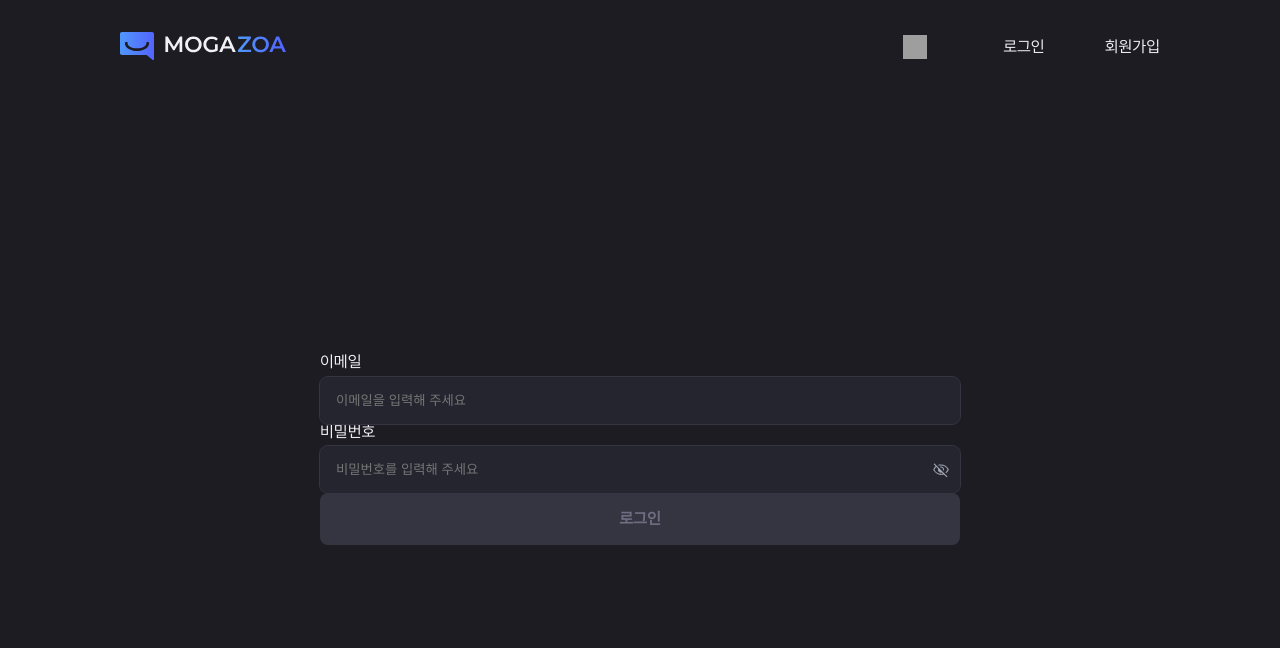
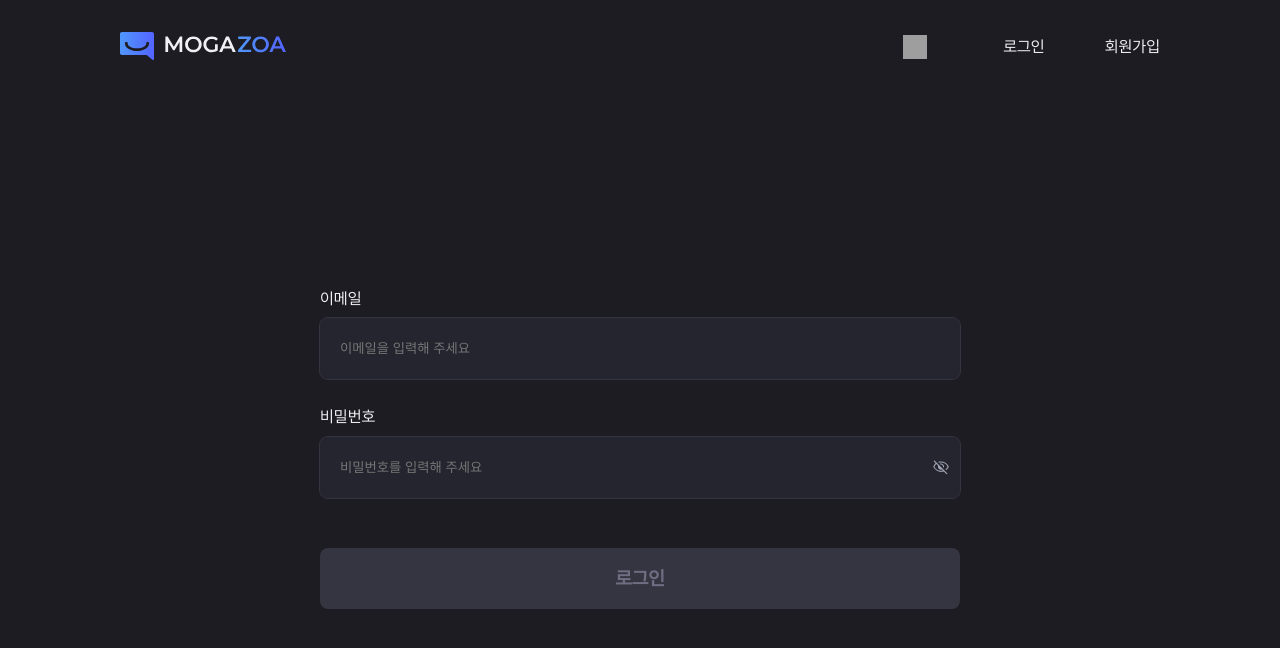
Before and after one commit to yeeZinu/mogazoa, a Next.js app: page /signin in a window 1280 px wide. Shown: the top 648 px of the page. Built offline with nearby package versions, Linux system fonts and the light colour scheme; no server answers; grey boxes are pictures that could not be loaded.

Commit message:
design: signInForm 스타일 적용(#34)

```diff
--- a/src/app/(auth)/signin/_components/SignInForm.module.scss
+++ b/src/app/(auth)/signin/_components/SignInForm.module.scss
@@ -1,9 +1,38 @@
+@import "@/styles/_index";
+@import "@/styles/_media";
+
 .container {
   display: flex;
   flex-direction: column;
+  gap: 50px;
   width: 100%;
+
+  .inputBox {
+    display: flex;
+    flex-direction: column;
+    gap: 30px;
+
+    label {
+      margin-bottom: 5px;
+    }
+
+    input {
+      padding: 23px 20px;
+
+      @include respond-to(tablet) {
+        padding: 20px;
+      }
+    }
+  }
 
   .signInButton {
     width: auto;
+    padding: 21px;
+    @include text-lg;
+
+    @include respond-to(tablet) {
+      @include text-normal;
+      padding: 18px;
+    }
   }
 }
```
